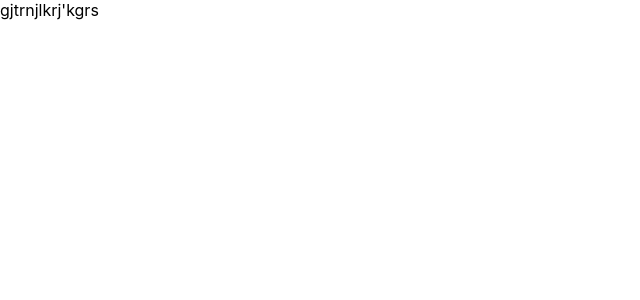
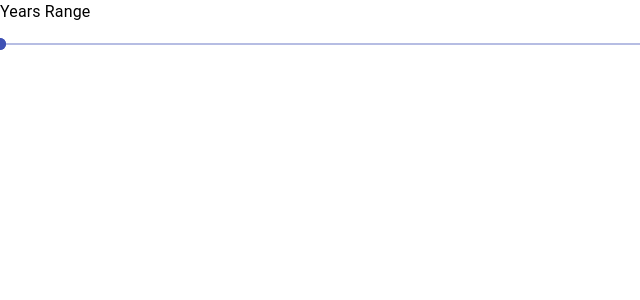
Before and after one commit to Natalia899/-Hi-story-Teller, a React (Create React App) app: page / in a window 1280 px wide. Shown: the top 300 px of the page, without its empty margins (0-640 px from the left). Built offline with nearby package versions, Linux system fonts and the light colour scheme.

Commit message:
adding timeline

```diff
--- a/package.json
+++ b/package.json
@@ -3,6 +3,7 @@
   "version": "0.1.0",
   "private": true,
   "dependencies": {
+    "@material-ui/core": "^4.11.2",
     "@testing-library/jest-dom": "^5.11.9",
     "@testing-library/react": "^11.2.3",
     "@testing-library/user-event": "^12.6.0",
--- a/src/App.js
+++ b/src/App.js
@@ -1,7 +1,7 @@
 import React from 'react';
 // import NavBar from './components/navBar/NavBar';
 import MyGlobe from './components/home/WorldMap';
-
+import {Home} from './components/home/Home'
 
 import { BrowserRouter as Router, Route, Link } from 'react-router-dom'
 
@@ -10,10 +10,7 @@ export default function App() {
   return (
     <Router>
       <div className="App">
-gjtrnjlkrj'kgrs
-
-
-
+        <Home />
       </div>
     </Router>
   );
--- a/src/components/home/Home.js
+++ b/src/components/home/Home.js
@@ -0,0 +1,14 @@
+
+import TimeLine from './TimeLine'
+
+
+
+
+export function Home(){
+
+    return(
+        <div>
+            <TimeLine />
+        </div>
+    )
+}
--- a/src/components/home/TimeLine.js
+++ b/src/components/home/TimeLine.js
@@ -0,0 +1,96 @@
+import React from 'react';
+import { makeStyles } from '@material-ui/core/styles';
+import Typography from '@material-ui/core/Typography';
+import Slider from '@material-ui/core/Slider';
+import { inject, observer} from 'mobx-react';
+
+// const TimeLine = inject("EventsStore")(observer((props) => {
+//     console.log(props)
+
+//     const useStyles = makeStyles({
+//         root: {
+//           width: 400,
+//         },
+//       });
+
+
+//     function valuetext(value) {
+//         return `${value}`;
+//     }
+
+//     const classes = useStyles();
+//     const [value, setValue] = useState([0, 100]);
+
+//     const handleChange = (event, newValue) => {
+//         setValue(newValue);
+//     };
+
+//     function setStartDate(){
+//         props.EventsStore.setStartDate(value[0])
+//     }
+
+//     function setEndDate(){
+//         props.EventsStore.setEndDate(value[1])
+//     }
+
+//     return (
+//         <div className={classes.root}>
+//             <Typography id="range-slider" gutterBottom>
+//                 Temperature range
+//             </Typography>
+
+//             <Slider
+//                 value={value}
+//                 onChange={handleChange}
+//                 onChange={setStartDate}
+//                 onChange={setEndDate}
+//                 valueLabelDisplay="auto"
+//                 aria-labelledby="range-slider"
+//                 getAriaValueText={valuetext}
+//             />
+//         </div>
+//     );
+// }))
+
+
+
+const useStyles = makeStyles({
+  root: {
+    width: 1000,
+  },
+});
+
+
+function TimeLine(props) {
+  const classes = useStyles();
+
+  function valuetext(value) {
+    return `${value}`;
+  }
+
+  const handleChange = (event, newValue) => {
+    props.EventsStore.setDateRange(newValue)
+  };
+
+  return (
+    <div className={classes.root}>
+
+      <Typography id="range-slider" gutterBottom>
+        Years Range
+      </Typography>
+
+      <Slider
+        value={props.EventsStore.dateRange}
+        onChange={handleChange}
+        valueLabelDisplay="auto"
+        aria-labelledby="range-slider"
+        getAriaValueText={valuetext}
+        min={1600}
+        max={2000}
+      />
+
+    </div>
+  );
+}
+
+export default inject("EventsStore")(observer(TimeLine))
--- a/src/stores/EventStore.js
+++ b/src/stores/EventStore.js
@@ -1,19 +1,23 @@
 import { observable, computed, action, makeObservable } from 'mobx'
 import axios from 'axios'
-
 
 export class EventsStore {
     constructor() {
         this.events = []
         this.user = ''
-
+        this.dateRange = [0, 300]
 
         makeObservable(this, {
             events: observable,
             user: observable,
-
+            dateRange: observable,
+            setDateRange: action
         })
     }
 
+    setDateRange = (val) => {
+        console.log(this.dateRange)
+        this.dateRange = val
+    }
 
 }
```
Also changed, not shown: src/components/home/HomeButton.js (+33 -0 lines), 2 other files (tests, documents, lock files or other folders).
